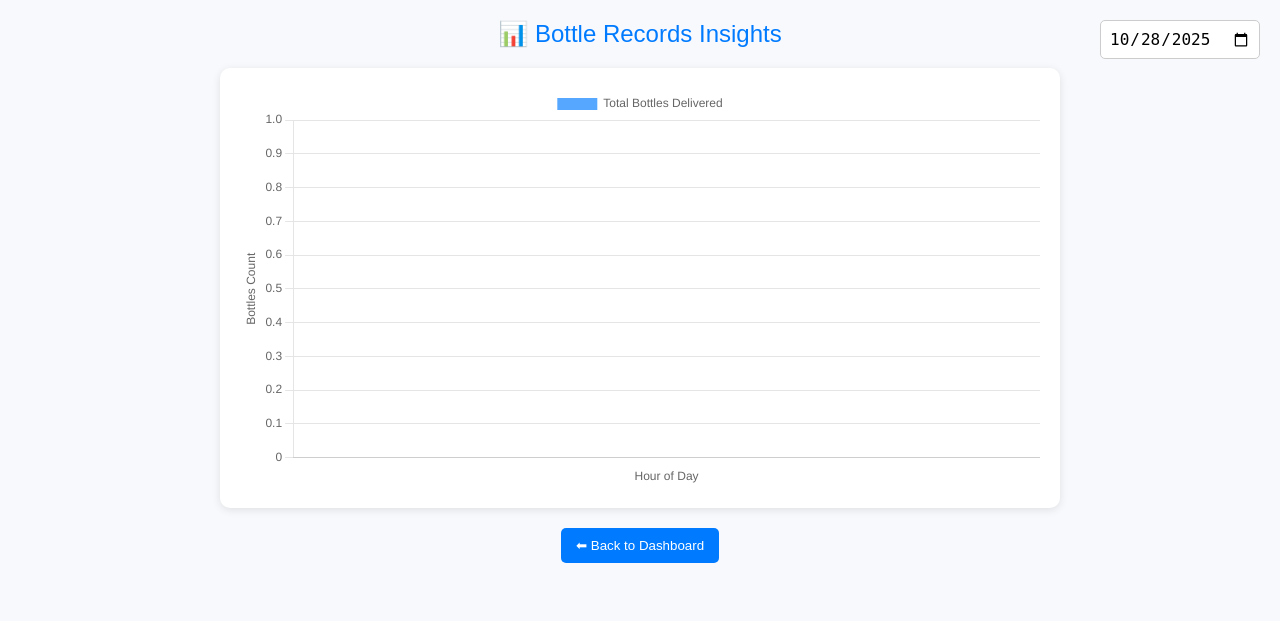
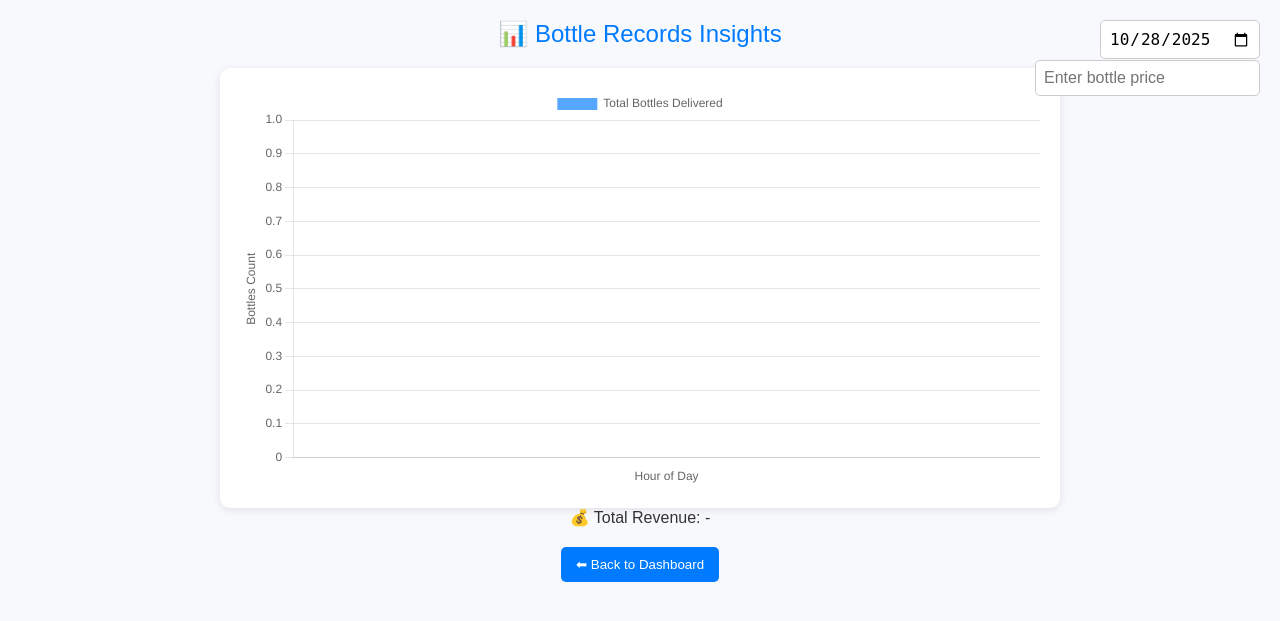
Before and after one commit to MCpro123/flask-bottle-app, a Flask app: page /insights in a window 1280 px wide. Shown: the top 621 px of the page. Run offline with Flask 3, Linux system fonts and the light colour scheme; the visitor is signed in with stand-in values (Sample User, id 1); data that the repository does not hold is empty; some libraries are stand-ins or nearby versions.

Commit message:
new changes

```diff
--- a/templates/insights.html
+++ b/templates/insights.html
@@ -37,6 +37,15 @@
       border: 1px solid #ccc;
       border-radius: 5px;
     }
+    input[type="number"]{
+      position: absolute;
+      right: 20px;
+      top: 60px;
+      padding: 8px;
+      font-size: 1rem;
+      border: 1px solid #ccc;
+      border-radius: 5px;
+    }
     button {
       margin-top: 20px;
       background: #007bff;
@@ -55,10 +64,12 @@
   <header>📊 Bottle Records Insights</header>
 
   <input type="date" id="datePicker">
-
+  <input type="number" id="priceInput" placeholder="Enter bottle price" min="0">
   <div id="chartContainer">
     <canvas id="bottleChart"></canvas>
   </div>
+
+   <div id="revenueOutput">💰 Total Revenue: -</div>
 
   <button onclick="window.location.href='/admin'">⬅ Back to Dashboard</button>
 
@@ -91,6 +102,13 @@
           }
         }
       });
+       updateRevenue();
+    }
+    function updateRevenue() {
+      const price = parseFloat(document.getElementById('priceInput').value || 0);
+      const revenue = totalBottles * price;
+      document.getElementById('revenueOutput').textContent =
+        `💰 Total Revenue: ${isNaN(revenue) ? '-' : revenue.toLocaleString()} ₭`;
     }
 
     // Load today's data by default
@@ -102,6 +120,8 @@
     document.getElementById('datePicker').addEventListener('change', (e) => {
       loadHistogram(e.target.value);
     });
+
+    document.getElementById('priceInput').addEventListener('input', updateRevenue);
   </script>
 </body>
 </html>
```
Also changed, not shown: templates/admin.html (+12 -10 lines).
